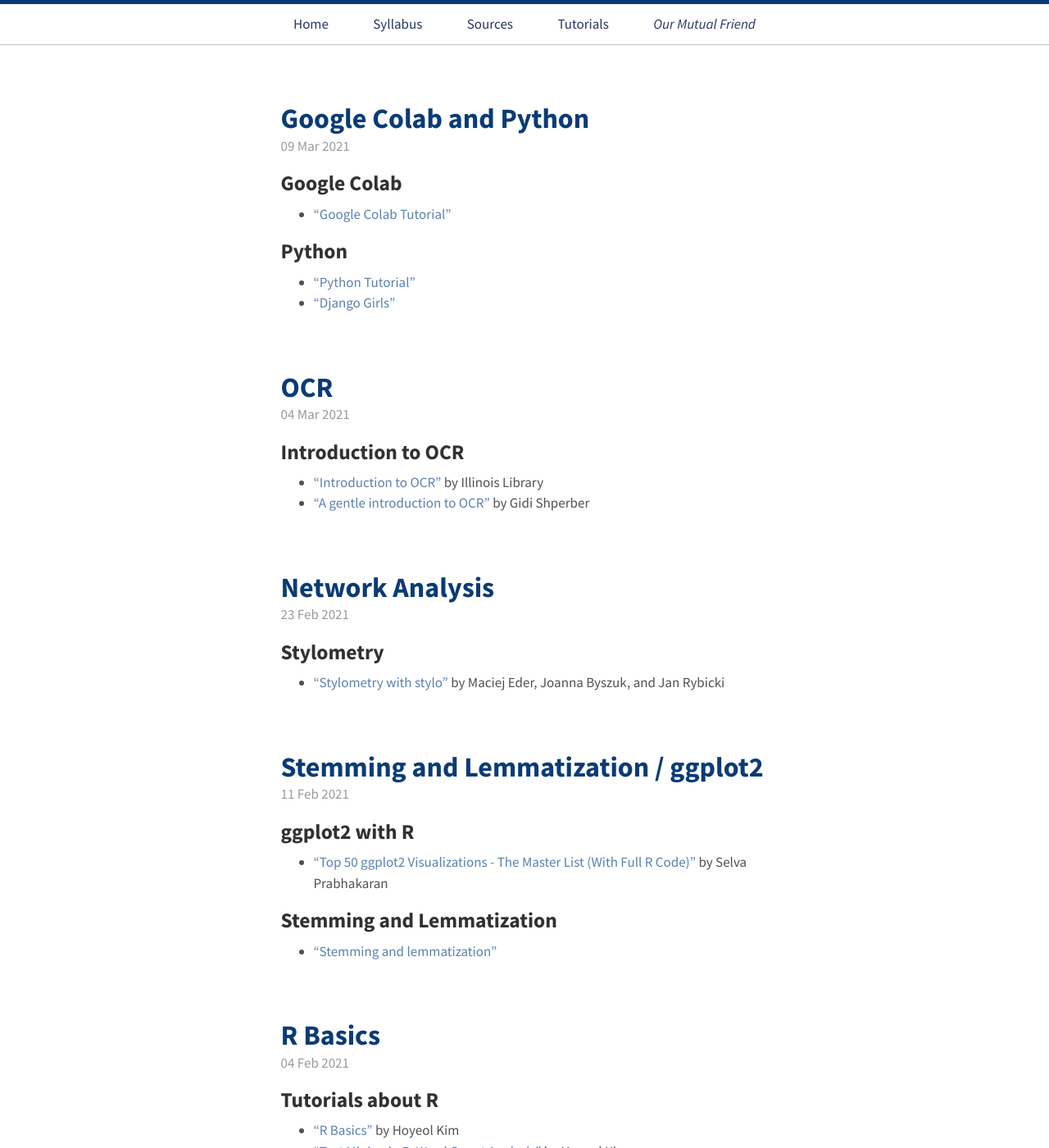
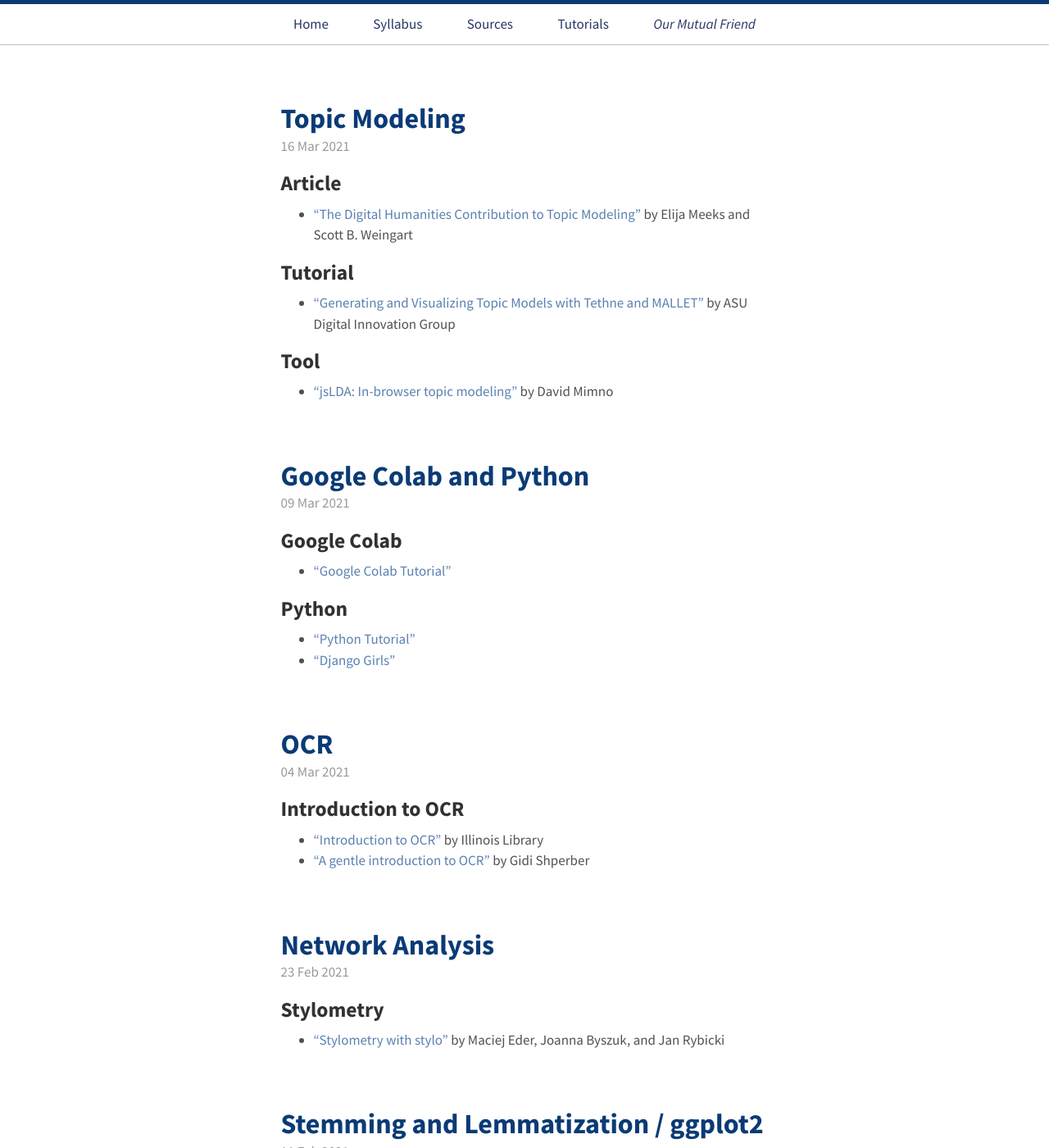
Before and after one commit to elibooklover/ENGL304-Spring2021, a Jekyll site: the page built from sources/index.html, in a window 1280 px wide and 1400 px high. Shown: the whole window at 82% size. Built offline with Jekyll 4.4.1, drawn with Linux system fonts in a browser that asks for light colours; the list of posts is cut into pages by our own code; some of the changed text lies outside the part shown.

Commit message:
Topic Modeling

```diff
--- /dev/null
+++ b/sources/_posts/2021-03-16-TopicModeling.md
@@ -0,0 +1,16 @@
+---
+layout: post
+title: Topic Modeling
+truncated_preview: false
+excerpt_separator: <!--more-->
+---
+
+## Article
+
+* ["The Digital Humanities Contribution to Topic Modeling"](http://journalofdigitalhumanities.org/2-1/dh-contribution-to-topic-modeling/) by Elija Meeks and Scott B. Weingart
+
+## Tutorial
+* ["Generating and Visualizing Topic Models with Tethne and MALLET"](https://diging.github.io/tethne/api/tutorial.mallet.html) by ASU Digital Innovation Group
+
+## Tool
+* ["jsLDA: In-browser topic modeling"](https://mimno.infosci.cornell.edu/jsLDA/) by David Mimno
```
Also changed, not shown: syllabus.md (+0 -2 lines).
